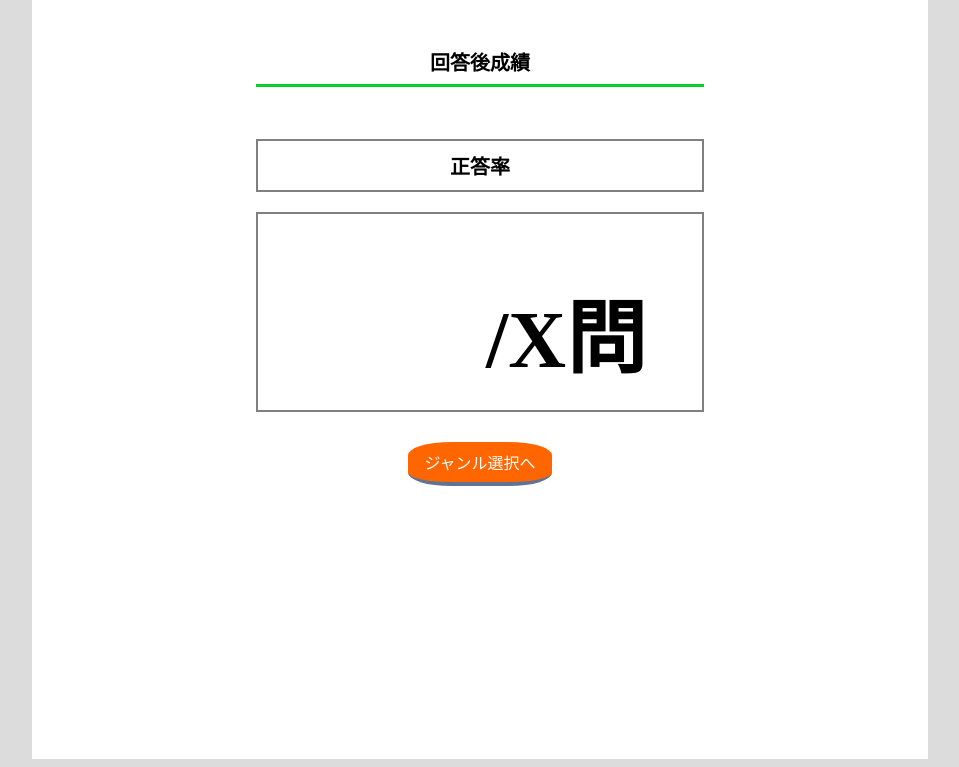
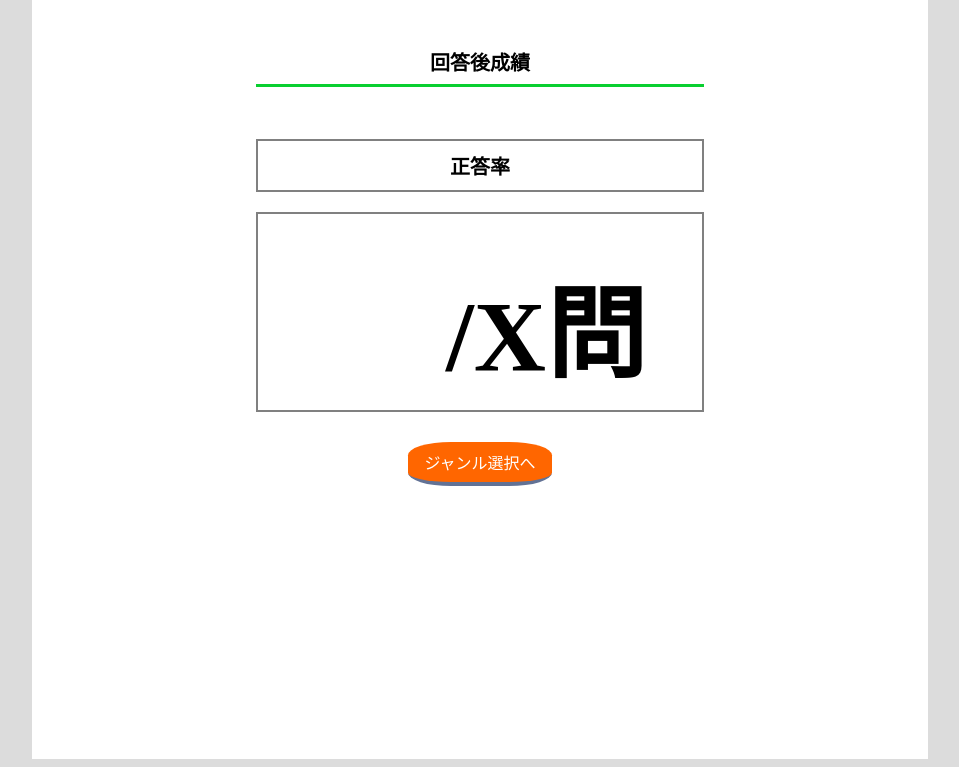
Before and after one commit to yuatomo/-------------, a PHP site: page /solveQuestion/grade.html in a window 1280 px wide. Shown: the part 121-888 px from the top of the page, without its empty margins (160-1119 px from the left). Run offline with PHP 8.4, Linux system fonts and the light colour scheme.

Commit message:
回答後成績で最大の画面のもとにフォントサイズに合わせた

```diff
--- a/solveQuestion/css/grade.css
+++ b/solveQuestion/css/grade.css
@@ -63,14 +63,20 @@ h1{
 	border: 2px solid #808080;
 	color: #000000;
 	transition: 0.5s;
-    font-size:80px;
+    font-size:100px;
 }
 .te{
 	bottom: auto;
 	text-align: right;
 	margin: 0 0 0 auto;
-	margin-top: 50px;
+	margin-top: 30px;
 }
+
+
+
+
+
+
 
 .questioninput {
     margin-bottom: 50px;
```
